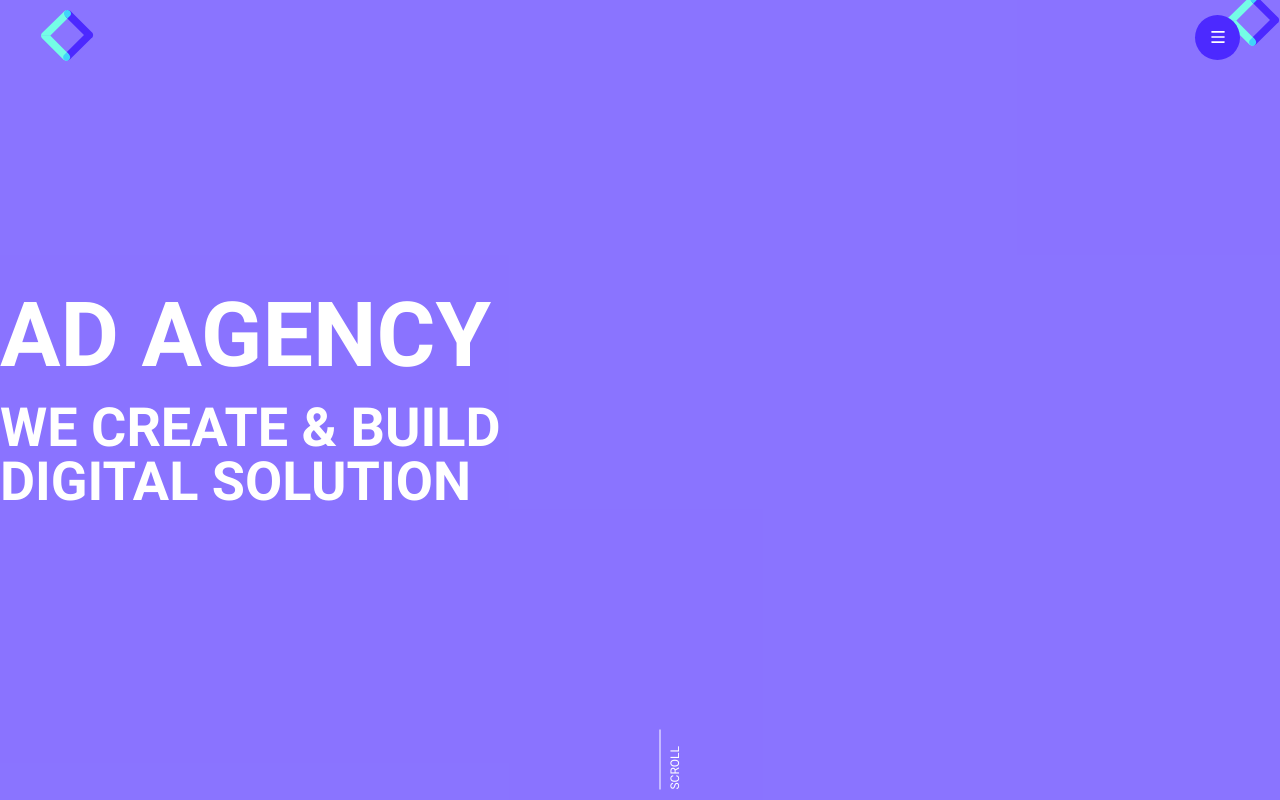
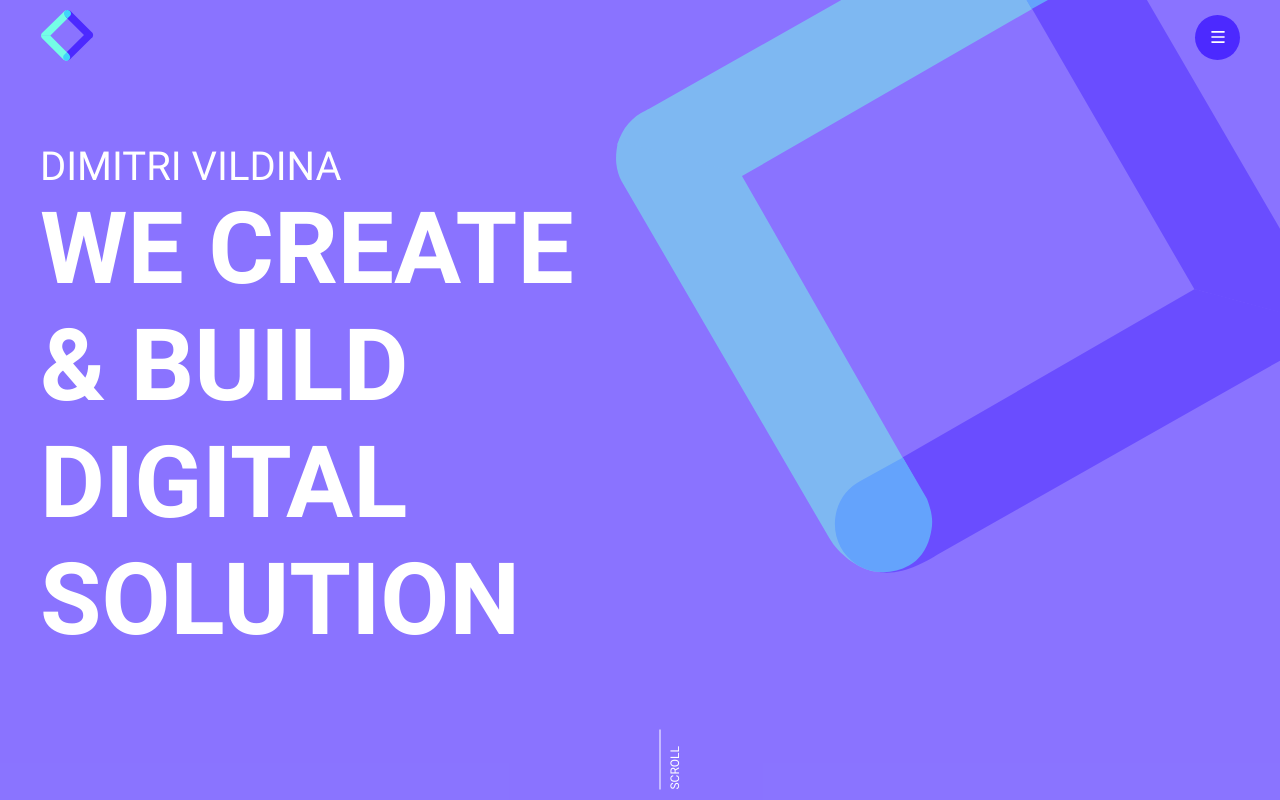
Before and after one commit to DimitriVld/my-website, a React (Create React App) app: page / in a window 1280 px wide. Built offline with nearby package versions, Linux system fonts and the light colour scheme; no server answers.

Commit message:
Section welcome is finished

```diff
--- a/src/asset/style/global/ui.scss
+++ b/src/asset/style/global/ui.scss
@@ -22,17 +22,34 @@
 	display: block;
 	color: $color-black-4;
 	font-family: Roboto;
-	font-size: 38px;
+	font-size: 40px;
+	line-height: 47px;
 	text-transform: uppercase;
 
+	@include tabletPortrait {
+		font-size: 30px;
+		line-height: 37px;
+	}
+
 	&.is-big {
-    font-size: 90px;
+    font-size: 100px;
+    line-height: 117px;
     font-weight: bold;
+
+		@include tablet {
+			font-size: 60px;
+			line-height: 75px;
+		}
 	}
 
 	&.is-medium {
 		font-size: 54px;
     font-weight: bold;
+
+		@include tabletPortrait {
+			font-size: 40px;
+			line-height: 47px;
+		}
 	}
 }
 
--- a/src/asset/style/view/section/welcome.scss
+++ b/src/asset/style/view/section/welcome.scss
@@ -3,6 +3,15 @@
   display: flex;
   flex-direction: column;
   justify-content: center;
+  overflow: hidden;
+
+  .container {
+    position: relative;
+    height: 100%;
+    display: flex;
+    flex-direction: column;
+    justify-content: center;
+  }
 
   &.home {
       background-color: rgba($color-blue,.65);
@@ -19,19 +28,38 @@
 
   &-logo {
       position: absolute;
-      right: 0;
-      top: -5px;
+      right: -100px;
+      top: -150px;
+      width: 747.54px;
+      height: 769.89px;
+      opacity: .5;
+      transform: rotate(15deg);
+
+      svg {
+        height: 100%;
+        width: 100%;
+      }
   }
 
   &-title {
+    font-weight: 400;
       width: 50%;
-      margin-bottom: 20px;
       color: $color-white;
+      z-index: 1;
+
+      @include tabletPortrait {
+        width: 100%;
+      }
   }
 
   &-subtitle {
       width: 50%;
       color: $color-white;
+      z-index: 1git;
+
+      @include tabletPortrait {
+        width: 100%;
+      }
   }
 
   &-scroll {
--- a/src/views/page/Home.js
+++ b/src/views/page/Home.js
@@ -6,7 +6,7 @@ const Home = () => {
   return (
     <div>
       <WelcomeSection
-        title='Ad agency'
+        title='Dimitri Vildina'
         subTitle='We create & build digital solution'
       />
     </div>
--- a/src/views/section/Welcome.js
+++ b/src/views/section/Welcome.js
@@ -4,10 +4,10 @@ import LogoIcon from '../icon/Logo';
 const WelcomeSection = (props) => {
   return (
     <div className={`s-welcome height-100-vh home ${props.services ? 'services' : ''} ${props.about ? 'about' : ''}`}>
-            <div className="container-dft">
+      <div className="container">
         <LogoIcon class='s-welcome-logo' />
-                <h1 className='s-welcome-title ui-h1 is-big'>{props.title}</h1>
-                <p className='s-welcome-subtitle ui-h1 is-medium'>{props.subTitle}</p>
+        <h1 className='s-welcome-title ui-h1'>{props.title}</h1>
+        <p className='s-welcome-subtitle ui-h1 is-big'>{props.subTitle}</p>
         <p className="s-welcome-scroll">Scroll</p>
       </div>
     </div>
```
Lines whose indentation alone changed are shown as unchanged.
